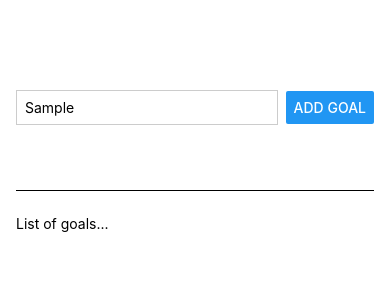
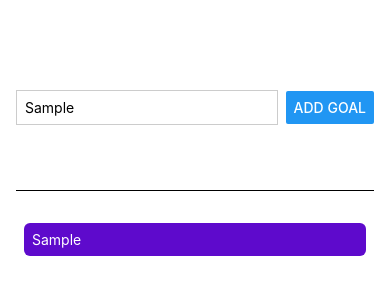
Before and after one commit to Z-kamili/React_native, a React Native app: screen / in a window 390 px wide. Both pictures are taken after typing "Sample" into the empty fields and a click on the button "ADD GOAL". Shown: the top 300 px of the page. Built offline with nearby package versions, Linux system fonts and the light colour scheme.

Commit message:
add some data

```diff
--- a/App.js
+++ b/App.js
@@ -1,23 +1,54 @@
 import { StatusBar } from 'expo-status-bar';
-import { StyleSheet, Text, View,Button,TextInput } from 'react-native';
+import { StyleSheet, Text, View,Button,TextInput, ScrollView,FlatList } from 'react-native';
+import { useState } from 'react';
 
 export default function App() {
+
+  //hook
+  const [enteredGoalText,setEnteredGoalText] = useState('');
+  //usestate
+  const [courseGoals,setCourseGoals] = useState([]);
+
+  function goalInputHandler(enteredText) {
+
+       setEnteredGoalText(enteredText);
+
+  };
+
+  function addGoalHandler() {
+
+      setCourseGoals( ( currentCourseGoals ) =>
+      [...currentCourseGoals
+        ,{text:enteredGoalText,key: Math.random().toString() }
+      ]);
+
+  }
 
   return (
 
     <View style={styles.appContainer}>
 
        <View style={styles.inputContainer}>
-        <TextInput style={styles.TextInput} placeholder='Your course goal!'></TextInput>
-        <Button style title="Add Goal"/>
+        <TextInput style={styles.TextInput} placeholder='Your course goal!' onChangeText={goalInputHandler} ></TextInput>
+        <Button style title="Add Goal" onPress={addGoalHandler}/>
        </View>
+       <View style={styles.goalsContainer}>
+        <FlatList data={courseGoals} renderItem={(itemData) => {
 
-       <View style={styles.goalsContainer}>
-           <Text>List of goals...</Text>
+           return (
+              <View  style={styles.goalItem}>
+                  <Text style={styles.goalText}>{itemData.item.text}</Text>
+              </View>
+           );
+
+        }}
+        // keyExtractor={(item,index) => {
+        //     return item.id;
+        // }}
+        alwaysBounceVertical={false}
+        />
        </View>
-
     </View>
-
   );
 
 }
@@ -25,6 +56,7 @@ export default function App() {
 const styles = StyleSheet.create({
 
   appContainer:{
+
     flex:1,
     padding:50,
     paddingHorizontal:16,
@@ -57,6 +89,21 @@ const styles = StyleSheet.create({
 
      flex:5
 
+  },
+
+  goalItem: {
+    margin:8,
+    padding:8,
+    borderRadius:6,
+    backgroundColor:'#5e0acc',
+    color:'white'
+  },
+
+  goalText:{
+
+    color:'white',
+
+
   }
 
 
```
